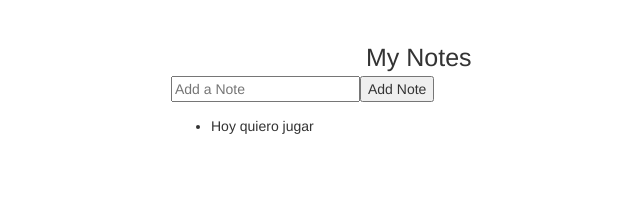
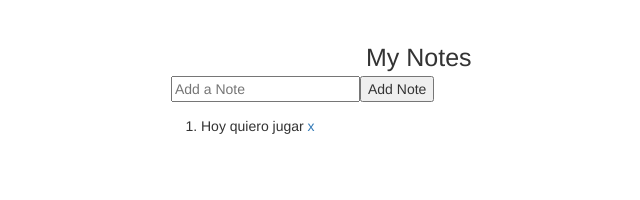
Before and after one commit to jlcoto/learn_reaact, a React (Create React App) app: page / in a window 1280 px wide. Shown: the top 200 px of the page, without its empty margins (94-734 px from the left). Built offline with nearby package versions, Linux system fonts and the light colour scheme.

Commit message:
Re-structures code. Creates two separate components.

```diff
--- /dev/null
+++ b/src/AddNotes.js
@@ -0,0 +1,50 @@
+import React, { Component } from 'react'
+import PropTypes from 'prop-types'
+
+
+class AddNote extends Component {
+
+	static PropTypes = {
+		onAdd: PropTypes.func.isRequired,
+	}
+
+
+	state = {
+		name: ""
+	}
+
+	onNoteChange = (e) => {
+		this.setState({name: e.target.value})
+	}
+
+	onSubmit = (e) => {
+		e.preventDefault()
+		this.props.onAdd(this.state.name)
+		this.setState({name: ''})
+	}
+
+	render() {
+		return(
+			<div className='col-md-6 col-xs-offset-2'>
+				<form onSubmit={this.onSubmit}>
+					<input
+						className='add-entry'
+            			type='text'
+            			placeholder='Add a Note'
+            			value={this.state.name}
+            			onChange={this.onNoteChange}
+					/>
+					<input
+						type="submit"
+						value="Add Note"
+					/>
+					</form>
+			</div>
+			)
+	}
+}
+
+
+
+
+export default AddNote
--- a/src/App.js
+++ b/src/App.js
@@ -1,5 +1,6 @@
 import React, { Component } from 'react';
-import Entries from './Entries'
+import AddNote from './AddNotes.js'
+import Entry from './Entry.js'
 import './bootstrap.min.css'
 import './App.css';
 
@@ -7,19 +8,28 @@ class App extends Component {
 
   state = {
     entries: [{
-      key: 1,
+      id: 1,
       content: "Hoy quiero jugar"
     }]
   }
 
   onAddNote = (newEntry) => {
-    var key = this.state.entries.length;
-    key += 1;
+    var id = this.state.entries.length;
+    id += 1;
     this.state.entries.push({
-      key: key,
+      id: id,
       content: newEntry
     })
+    this.setState(this.state.entries)
   }
+
+  onRemoveNote = (index) => {
+    console.log(index)
+  }
+
+  // onRemoveNote = function(index) {
+  //   console.log(index)
+  // }
 
   render() {
     return (
@@ -30,10 +40,22 @@ class App extends Component {
           </div>
         </div>
         <div className='row'>
-          <Entries
-            entries={this.state.entries}
+          <AddNote
             onAdd={this.onAddNote}
           />
+          <div className='row'>
+            <div className='col-md-6 col-xs-offset-2'>
+              <ol>
+              {this.state.entries.map((entry) => (
+                <Entry
+                  key={entry.id}
+                  entry={entry.content}
+                  onRemove={function(){this.onRemoveNote}}
+                  />
+                ))}
+              </ol>
+            </div>
+            </div>
         </div>
       </div>
     );
--- /dev/null
+++ b/src/Entry.js
@@ -0,0 +1,26 @@
+import React, { Component } from 'react'
+import PropTypes from 'prop-types'
+
+
+class Entry extends Component {
+
+	static PropTypes = {
+		entries: PropTypes.array.isRequired,
+		onRemove: PropTypes.array.isRequired
+	}
+
+
+
+	render() {
+		return (
+				<li>
+					{this.props.entry}
+					<a className="remove" onClick={this.props.onRemove}> x </a>
+				</li>
+		)
+	}
+
+}
+
+
+export default Entry
```
